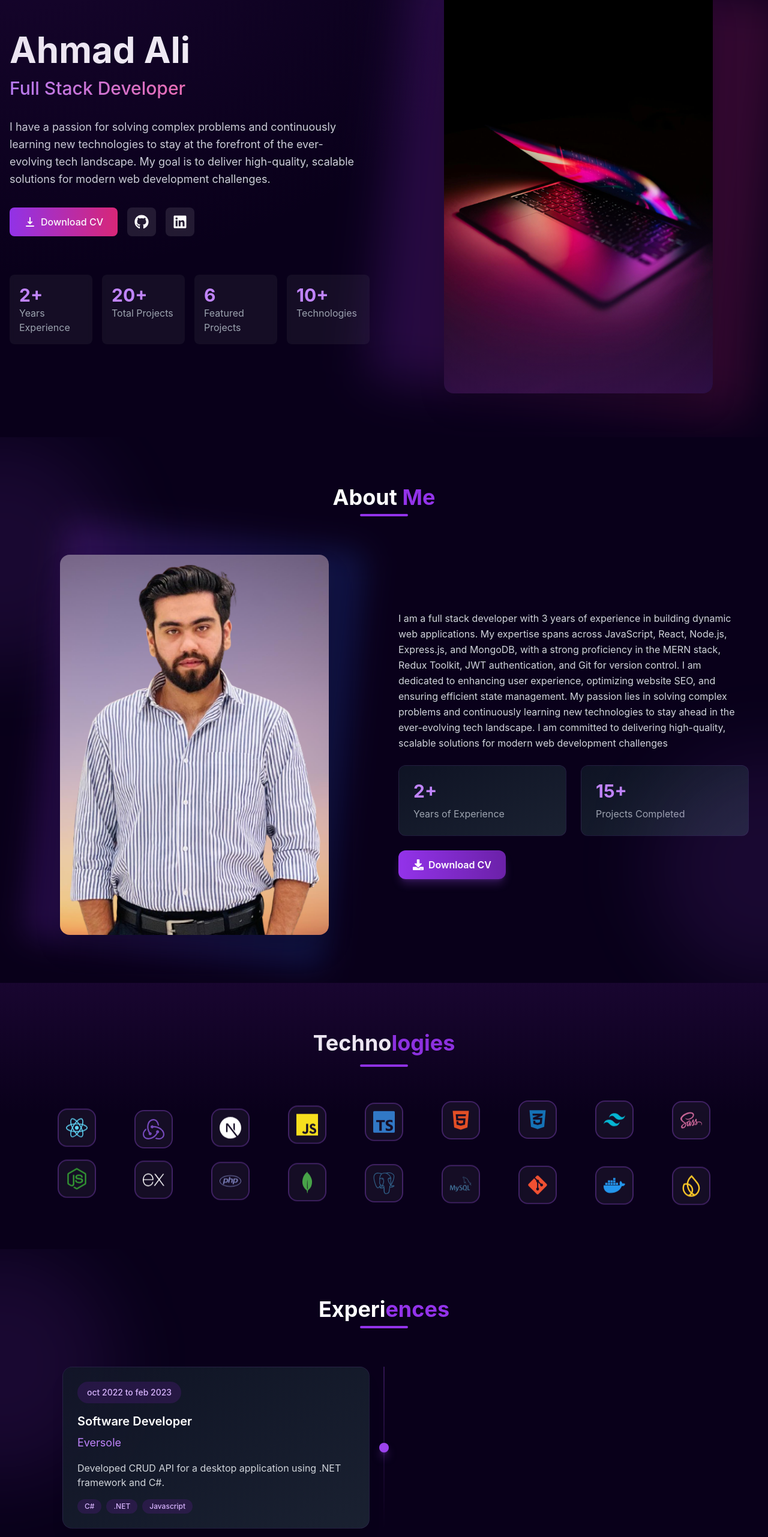
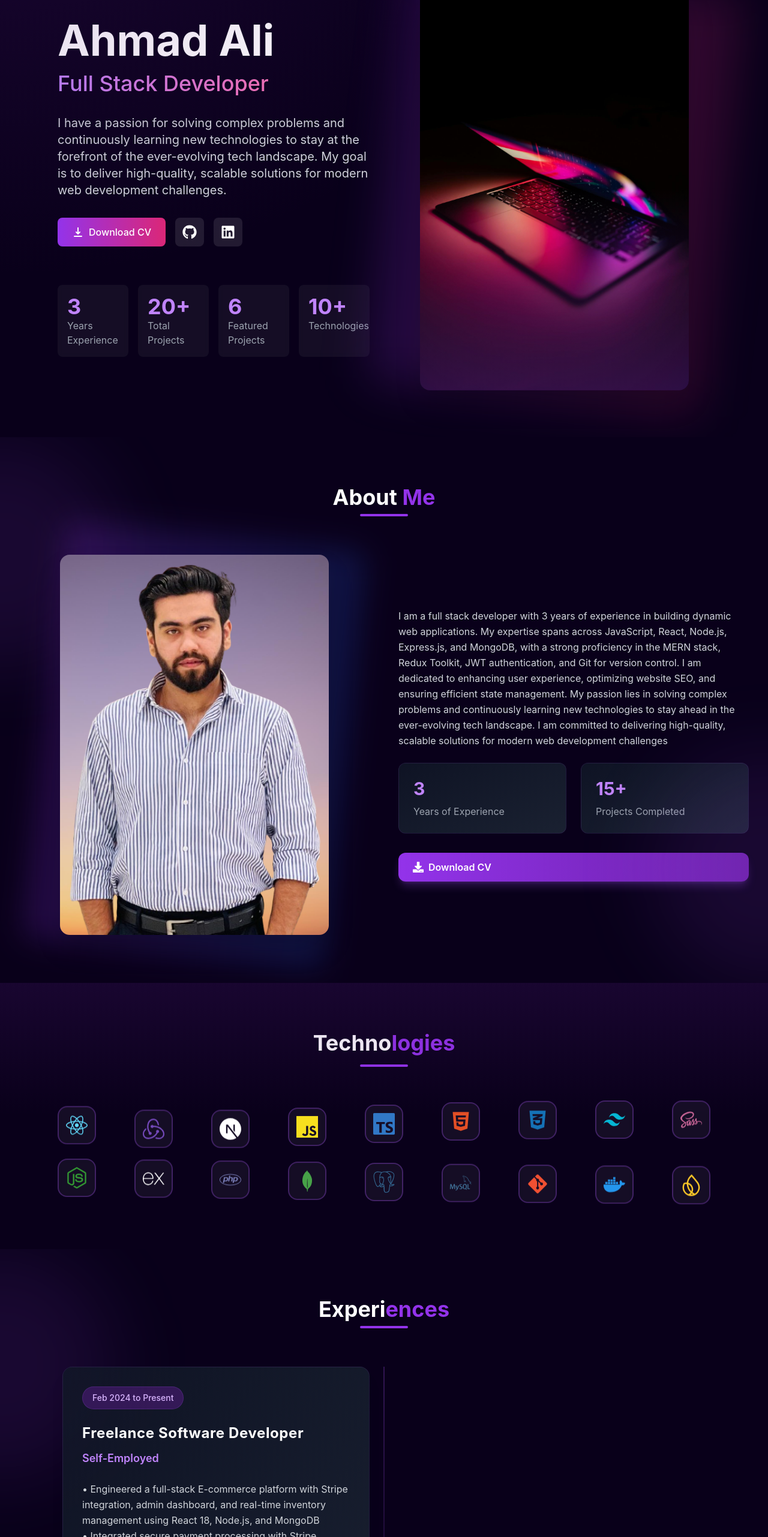
Before and after one commit to ahmadali3009/portfolio-web, a React (Vite) app: page / in a window 1280 px wide. Shown: the part 223-2786 px from the top of the page at 60% size. Built offline with nearby package versions, Linux system fonts and the light colour scheme.

Commit message:
improving the design

```diff
--- a/src/components/About.jsx
+++ b/src/components/About.jsx
@@ -5,7 +5,7 @@ import { motion } from "framer-motion";
 import { FaDownload } from 'react-icons/fa';
 
 const About = () => {
-  const { t, i18n } = useTranslation();
+  const { t } = useTranslation();
 
   return (
     <section className="relative py-20 overflow-hidden">
@@ -75,7 +75,7 @@ const About = () => {
             {/* Stats Section */}
             <div className="grid grid-cols-2 gap-6 mt-8">
               <div className="bg-gradient-to-br from-gray-900/80 to-gray-800/80 p-6 rounded-xl border border-purple-500/10">
-                <div className="text-3xl font-bold text-purple-400">2+</div>
+                <div className="text-3xl font-bold text-purple-400">3</div>
                 <div className="text-gray-400 mt-2">Years of Experience</div>
               </div>
               <div className="bg-gradient-to-br from-gray-900/80 to-gray-800/80 p-6 rounded-xl border border-purple-500/10">
@@ -85,14 +85,23 @@ const About = () => {
             </div>
 
             {/* Download CV Button */}
-            <motion.button
+            <motion.div
               whileHover={{ scale: 1.05 }}
               whileTap={{ scale: 0.95 }}
-              className="mt-8 px-6 py-3 bg-gradient-to-r from-purple-600 to-purple-800 rounded-xl text-white font-semibold flex items-center gap-2 hover:from-purple-700 hover:to-purple-900 transition-all duration-300 shadow-lg shadow-purple-500/25"
             >
-              <FaDownload className="text-lg" />
-              Download CV
-            </motion.button>
+              <a
+                href="/Resume(P).pdf"
+                download
+                className="mt-8 px-6 py-3 bg-gradient-to-r from-purple-600 to-purple-800 rounded-xl text-white font-semibold flex items-center gap-2 hover:from-purple-700 hover:to-purple-900 transition-all duration-300 shadow-lg shadow-purple-500/25"
+                onClick={(e) => {
+                  // Optional: Add click tracking
+                  console.log('Download started');
+                }}
+              >
+                <FaDownload className="text-lg" />
+                Download CV
+              </a>
+            </motion.div>
           </motion.div>
         </div>
       </div>
--- a/src/components/Experience.jsx
+++ b/src/components/Experience.jsx
@@ -1,14 +1,18 @@
 import React from 'react';
 import { useTranslation } from 'react-i18next';
 import { EXPERIENCES_EN, EXPERIENCES_AR } from '../constants';
-import { motion } from "framer-motion";
+import { motion, useInView } from "framer-motion";
+import { useRef } from 'react';
 
 const Experience = () => {
     const { t, i18n } = useTranslation();
     const EXPERIENCES = i18n.language === 'ar' ? EXPERIENCES_AR : EXPERIENCES_EN;
 
+    const containerRef = useRef(null);
+    const isInView = useInView(containerRef, { once: true, margin: "-100px" });
+
     return (
-        <div className="relative py-20">
+        <div className="relative py-20" ref={containerRef}>
             {/* Background Elements */}
             <div className="absolute inset-0 overflow-hidden pointer-events-none">
                 <div className="absolute w-96 h-96 -left-48 top-0 bg-purple-500/10 rounded-full blur-3xl"></div>
@@ -30,7 +34,11 @@ const Experience = () => {
             </motion.div>
 
             {/* Timeline */}
-            <div className="max-w-6xl mx-auto px-4">
+            <div className="max-w-6xl mx-auto px-4"
+                 style={{
+                     opacity: isInView ? 1 : 0,
+                     transition: "all 0.9s cubic-bezier(0.17, 0.55, 0.55, 1) 0.5s"
+                 }}>
                 {EXPERIENCES.map((experience, index) => (
                     <motion.div
                         key={index}
@@ -45,39 +53,47 @@ const Experience = () => {
                         </div>
 
                         {/* Experience Card Container */}
-                        <div className={`flex items-center mb-16 ${index % 2 === 0 ? 'md:flex-row' : 'md:flex-row-reverse'}
-                                      flex-col`}>
+                        <div className={`flex items-center mb-24 ${index % 2 === 0 ? 'md:flex-row' : 'md:flex-row-reverse'}
+                                      flex-col group`}>
                             {/* Timeline Content */}
                             <div className="w-full md:w-1/2 px-6">
-                                <div className="bg-gradient-to-br from-gray-900/80 to-gray-800/80 p-6 rounded-2xl
+                                <div className="bg-gradient-to-br from-gray-900/80 to-gray-800/80 p-8 rounded-2xl
                                               shadow-xl backdrop-blur-sm border border-purple-500/10
-                                              hover:border-purple-500/30 transition-all duration-300">
-                                    {/* Year Badge */}
-                                    <div className="inline-block px-4 py-2 bg-purple-900/30 text-purple-300
-                                                  rounded-full text-sm font-medium mb-4">
+                                              hover:border-purple-500/30 transition-all duration-300
+                                              group-hover:transform group-hover:scale-105
+                                              hover:shadow-purple-500/10 hover:shadow-2xl">
+                                    {/* Year Badge - make it more prominent */}
+                                    <div className="inline-block px-4 py-2 bg-purple-900/50 text-purple-300
+                                                  rounded-full text-sm font-medium mb-6
+                                                  border border-purple-500/20">
                                         {experience.year}
                                     </div>
 
-                                    {/* Role & Company */}
-                                    <h3 className="text-xl font-semibold text-white mb-2">
+                                    {/* Role & Company - improve typography */}
+                                    <h3 className="text-2xl font-bold text-white mb-3
+                                                 tracking-wide">
                                         {experience.role}
                                     </h3>
-                                    <h4 className="text-lg text-purple-400 mb-4">
+                                    <h4 className="text-lg text-purple-400 mb-6
+                                                 font-semibold">
                                         {experience.company}
                                     </h4>
 
-                                    {/* Description */}
-                                    <p className="text-gray-300 mb-4 text-sm md:text-base">
+                                    {/* Description - improve readability */}
+                                    <p className="text-gray-300 mb-6 text-base leading-relaxed
+                                               whitespace-pre-line">  {/* Added whitespace-pre-line */}
                                         {experience.description}
                                     </p>
 
-                                    {/* Technologies */}
-                                    <div className="flex flex-wrap gap-2">
+                                    {/* Technologies - improve spacing and style */}
+                                    <div className="flex flex-wrap gap-3">
                                         {experience.technologies.map((tech, techIndex) => (
                                             <span
                                                 key={techIndex}
-                                                className="px-3 py-1 text-xs font-medium bg-purple-900/30
-                                                         text-purple-300 rounded-full"
+                                                className="px-4 py-2 text-sm font-medium
+                                                        bg-purple-900/40 text-purple-300 rounded-full
+                                                        hover:bg-purple-900/60 transition-colors
+                                                        duration-200"
                                             >
                                                 {tech}
                                             </span>
@@ -86,16 +102,16 @@ const Experience = () => {
                                 </div>
                             </div>
 
-                            {/* Timeline Point */}
+                            {/* Make Timeline Point more visible */}
                             <div className="hidden md:flex absolute left-1/2 transform -translate-x-1/2
-                                          items-center justify-center">
+                                          items-center justify-center z-10">
                                 <motion.div
-                                    whileHover={{ scale: 1.2 }}
-                                    className="w-4 h-4 rounded-full bg-purple-600 shadow-lg
-                                             shadow-purple-500/50"
+                                    whileHover={{ scale: 1.3 }}
+                                    className="w-5 h-5 rounded-full bg-purple-600 shadow-lg
+                                             shadow-purple-500/50 border-2 border-purple-400"
                                 >
                                     <div className="w-full h-full rounded-full bg-purple-400
-                                                  animate-ping opacity-20"></div>
+                                                  animate-ping opacity-30"></div>
                                 </motion.div>
                             </div>
                         </div>
--- a/src/components/Home.jsx
+++ b/src/components/Home.jsx
@@ -16,7 +16,7 @@ const Home = () => {
       {/* Background Gradient */}
       <div className="absolute top-0 left-0 right-0 bottom-0 bg-[radial-gradient(ellipse_at_top_left,_var(--tw-gradient-stops))] from-purple-900/20 via-transparent to-transparent"></div>
 
-      <div className="container mx-auto px-4 pt-32 pb-12 sm:pt-40 sm:pb-20">
+      <div className="container mx-auto px-6 sm:px-8 md:px-12 lg:px-24 pt-32 pb-12 sm:pt-40 sm:pb-20">
         <div className="grid lg:grid-cols-2 gap-12 items-center">
           {/* Left Column - Text Content */}
           <motion.div
@@ -31,7 +31,7 @@ const Home = () => {
                 initial={{ opacity: 0, y: 20 }}
                 animate={{ opacity: 1, y: 0 }}
                 transition={{ duration: 0.5, delay: 0.2 }}
-                className="text-5xl sm:text-6xl font-bold text-white"
+                className="text-5xl sm:text-6xl lg:text-7xl font-bold text-white"
               >
                 {homeContent.greeting}
               </motion.h1>
@@ -39,7 +39,7 @@ const Home = () => {
                 initial={{ opacity: 0, y: 20 }}
                 animate={{ opacity: 1, y: 0 }}
                 transition={{ duration: 0.5, delay: 0.3 }}
-                className="text-2xl sm:text-3xl font-medium"
+                className="text-2xl sm:text-3xl lg:text-4xl font-medium"
               >
                 <span className="bg-gradient-to-r from-purple-400 to-pink-400 bg-clip-text text-transparent">
                   {homeContent.title}
@@ -52,7 +52,7 @@ const Home = () => {
               initial={{ opacity: 0, y: 20 }}
               animate={{ opacity: 1, y: 0 }}
               transition={{ duration: 0.5, delay: 0.4 }}
-              className="text-gray-300 text-lg max-w-xl leading-relaxed"
+              className="text-base sm:text-lg lg:text-xl text-gray-300 max-w-2xl"
             >
               {homeContent.description}
             </motion.p>
@@ -65,33 +65,35 @@ const Home = () => {
               className="flex flex-wrap gap-4"
             >
               {/* Resume Button */}
-              <motion.button
+              <motion.a
+                href="/Resume(P).pdf"
+                download
                 whileHover={{ scale: 1.05 }}
                 whileTap={{ scale: 0.95 }}
-                className="px-6 py-3 bg-gradient-to-r from-purple-600 to-pink-600 rounded-lg text-white font-medium flex items-center gap-2 hover:opacity-90 transition-opacity"
+                className="z-10 inline-flex items-center gap-2 px-6 py-3 bg-gradient-to-r from-purple-600 to-pink-600 rounded-lg text-white font-medium hover:opacity-90 transition-opacity cursor-pointer"
               >
                 <HiDownload className="text-xl" />
                 Download CV
-              </motion.button>
+              </motion.a>
 
               {/* Social Links */}
               <motion.a
-                href="https://github.com/yourusername"
+                href="https://github.com/ahmadali3009"
                 target="_blank"
                 rel="noopener noreferrer"
                 whileHover={{ scale: 1.05 }}
                 whileTap={{ scale: 0.95 }}
-                className="p-3 bg-white/10 rounded-lg text-white hover:bg-white/20 transition-colors"
+                className="z-10 p-3 bg-white/10 rounded-lg text-white hover:bg-white/20 transition-colors"
               >
                 <FaGithub size={24} />
               </motion.a>
               <motion.a
-                href="https://linkedin.com/in/yourusername"
+                href="https://www.linkedin.com/in/ahmed-ali-b290b7249/"
                 target="_blank"
                 rel="noopener noreferrer"
                 whileHover={{ scale: 1.05 }}
                 whileTap={{ scale: 0.95 }}
-                className="p-3 bg-white/10 rounded-lg text-white hover:bg-white/20 transition-colors"
+                className="z-10 p-3 bg-white/10 rounded-lg text-white hover:bg-white/20 transition-colors"
               >
                 <FaLinkedin size={24} />
               </motion.a>
@@ -105,20 +107,20 @@ const Home = () => {
               className="grid grid-cols-2 sm:grid-cols-4 gap-4 pt-8"
             >
               <div className="bg-white/5 p-4 rounded-lg backdrop-blur-sm">
-                <div className="text-3xl font-bold text-purple-400">2+</div>
-                <div className="text-gray-400">Years Experience</div>
+                <div className="text-3xl lg:text-4xl font-bold text-purple-400">3</div>
+                <div className="text-gray-400 text-sm lg:text-base">Years Experience</div>
               </div>
               <div className="bg-white/5 p-4 rounded-lg backdrop-blur-sm">
-                <div className="text-3xl font-bold text-purple-400">20+</div>
-                <div className="text-gray-400">Total Projects</div>
+                <div className="text-3xl lg:text-4xl font-bold text-purple-400">20+</div>
+                <div className="text-gray-400 text-sm lg:text-base">Total Projects</div>
               </div>
               <div className="bg-white/5 p-4 rounded-lg backdrop-blur-sm">
-                <div className="text-3xl font-bold text-purple-400">6</div>
-                <div className="text-gray-400">Featured Projects</div>
+                <div className="text-3xl lg:text-4xl font-bold text-purple-400">6</div>
+                <div className="text-gray-400 text-sm lg:text-base">Featured Projects</div>
               </div>
               <div className="bg-white/5 p-4 rounded-lg backdrop-blur-sm">
-                <div className="text-3xl font-bold text-purple-400">10+</div>
-                <div className="text-gray-400">Technologies</div>
+                <div className="text-3xl lg:text-4xl font-bold text-purple-400">10+</div>
+                <div className="text-gray-400 text-sm lg:text-base">Technologies</div>
               </div>
             </motion.div>
           </motion.div>
--- a/src/constants/index.js
+++ b/src/constants/index.js
@@ -19,45 +19,68 @@ export const HOMEAR = [
 ]
 export const EXPERIENCES_EN = [
     {
+        year: "Feb 2024 to Present",
+        role: "Freelance Software Developer",
+        company: "Self-Employed",
+        description: `• Engineered a full-stack E-commerce platform with Stripe integration, admin dashboard, and real-time inventory management using React 18, Node.js, and MongoDB
+• Integrated secure payment processing with Stripe, ensuring PCI compliance and smooth checkout experience
+• Developed a movie discovery application featuring JWT authentication, real-time search, and personalized recommendations using TMDB API
+• Built a secure cloud-based note-taking solution with role-based access control and real-time collaboration features`,
+        technologies: ["React", "Node.js", "MongoDB", "Express.js", "Redux Toolkit", "TypeScript", "Tailwind CSS", "JWT", "REST APIs", "Git"],
+    },
+    {
+        year: "2023 to Feb 2024",
+        role: "Full Stack Developer",
+        company: "Bytelinx",
+        description: `During my tenure at Bytelinx, I engaged in full stack development utilizing PHP and CodeIgniter, ensuring robust and efficient solutions. I also worked extensively with the MERN stack, demonstrating my versatility in modern web technologies. Additionally, I enhanced backend functionality and performed comprehensive SEO, contributing to improved site performance and visibility.`,
+        technologies: ["Javascript", "React.js", "Expressjs", "mongoDB", "php", "nodejs"],
+    },
+    {
         year: "oct 2022 to feb 2023",
         role: "Software Developer",
         company: "Eversole",
         description: `Developed CRUD API for a desktop application using .NET framework and C#.`,
         technologies: ["C#", ".NET", "Javascript"],
     },
-    {
-        year: "2023 to Feb 2024",
-        role: "Full Stack Developer",
-        company: "Bytelinx",
-        description: `During my tenure at Bytelinx, I engaged in full stack development utilizing PHP and CodeIgniter, ensuring robust and efficient solutions. I also worked extensively with the MERN stack, demonstrating my versatility in modern web technologies. Additionally, I enhanced backend functionality and performed comprehensive SEO, contributing to improved site performance and visibility.
-`,
-        technologies: ["Javascript", "React.js", "Expressjs", "mongoDB", "php", "nodejs"],
-    },
+]
 
-]
 export const EXPERIENCES_AR = [
     {
-      year: "أكتوبر 2022 إلى فبراير 2023",
-      role: "مطور برامج",
-      company: "إيفرسول",
-      description: "تم تطوير CRUD API لتطبيق سطح المكتب باستخدام إطار عمل .NET ولغة البرمجة C#.",
-      technologies: ["C#", ".NET", "جافاسكريبت"],
+        year: "فبراير 2024 حتى الآن",
+        role: "مطور برمجيات مستقل",
+        company: "عمل حر",
+        description: `• تطوير منصة تجارة إلكترونية متكاملة مع دمج Stripe ولوحة تحكم المسؤول وإدارة المخزون في الوقت الفعلي باستخدام React 18 وNode.js وMongoDB
+• دمج معالجة مدفوعات آمنة مع Stripe وPayPal وبوابات الدفع المحلية، مع ضمان الامتثال لمعايير PCI وتجربة دفع سلسة
+• تطوير تطبيق لاكتشاف الأفلام يتميز بمصادقة JWT والبحث في الوقت الفعلي والتوصيات المخصصة باستخدام TMDB API
+• إنشاء حل آمن لتدوين الملاحظات السحابية مع التحكم في الوصول القائم على الأدوار وميزات التعاون في الوقت الفعلي`,
+        technologies: ["React", "Node.js", "MongoDB", "Express.js", "Redux Toolkit", "TypeScript", "Tailwind CSS", "JWT", "REST APIs", "Git"],
     },
     {
-      year: "2023 إلى فبراير 2024",
-      role: "مطور متكامل",
-      company: "بايتلينكس",
-      description: `خلال فترة عملي في بايتلينكس، انخرطت في تطوير الويب الكامل باستخدام PHP وCodeIgniter، مما يضمن حلول قوية وفعالة. عملت < بشكل مكثف مع MERN stack، مما يظهر تعدد مهاراتي في تقنيات الويب الحديثة. بالإضافة إلى ذلك، قمت بتحسين الوظائف الخلفية وأداء تحسين محركات البحث الشامل، مما ساهم في تحسين أداء الموقع وزيادة رؤيته.`,
-      technologies: ["جافاسكريبت", "React.js", "Expressjs", "mongoDB", "php", "nodejs"],
+        year: "2023 إلى فبراير 2024",
+        role: "مطور متكامل",
+        company: "بايتلينكس",
+        description: `خلال فترة عملي في بايتلينكس، انخرطت في تطوير الويب الكامل باستخدام PHP وCodeIgniter، مما يضمن حلول قوية وفعالة. عملت بشكل مكثف مع MERN stack، مما يظهر تعدد مهاراتي في تقنيات الويب الحديثة. بالإضافة إلى ذلك، قمت بتحسين الوظائف الخلفية وأداء تحسين محركات البحث الشامل، مما ساهم في تحسين أداء الموقع وزيادة رؤيته.`,
+        technologies: ["جافاسكريبت", "React.js", "Expressjs", "mongoDB", "php", "nodejs"],
     },
-  ];
+    {
+        year: "أكتوبر 2022 إلى فبراير 2023",
+        role: "مطور برامج",
+        company: "إيفرسول",
+        description: "تم تطوير CRUD API لتطبيق سطح المكتب باستخدام إطار عمل .NET ولغة البرمجة C#.",
+        technologies: ["C#", ".NET", "جافاسكريبت"],
+    },
+]
+
 
 
 export const PROJECTS_EN = [
+
     {
         title: "Movie Discovery Application",
+
         link: "https://github.com/ahmadali3009/movie-app",
         image: image, // You'll need to import the appropriate image
+
         description: `Core Features:\n
 • Movie Discovery: Popular movies, top-rated TV shows, featured content rotation\n
 • Search System: Real-time movie search with results display\n
--- a/src/index.css
+++ b/src/index.css
@@ -8,12 +8,8 @@
   /* font-weight: 400; */
   background-color: rgb(9, 0, 26)
 }
-
 html, body {
   max-width: 100%;
-  overflow-x: hidden;
-}
-* {
   box-sizing: border-box;
 }
 
@@ -23,25 +19,21 @@ html, body {
 }
 
 /* Add these to your existing CSS */
-@media (max-width: 768px) {
-  .prose {
-    font-size: 1rem;
-  }
 
-  .stats-grid {
-    grid-template-columns: 1fr;
-  }
+/* Add custom scrollbar */
+::-webkit-scrollbar {
+  width: 10px;
 }
 
-/* Add these to your existing CSS */
-@media (max-width: 768px) {
-  .experience-timeline {
-    flex-direction: column;
-  }
+::-webkit-scrollbar-track {
+  background: #1a1a1a;
+}
 
-  .experience-card {
-    width: 100%;
-    margin-left: 0;
-    margin-right: 0;
-  }
+::-webkit-scrollbar-thumb {
+  background: #4c1d95;
+  border-radius: 5px;
 }
+
+::-webkit-scrollbar-thumb:hover {
+  background: #5b21b6;
+}
```
Also changed, not shown: src/components/Projectsdetail.jsx (+5 -5 lines), 1 other file (tests, documents, lock files or other folders).
